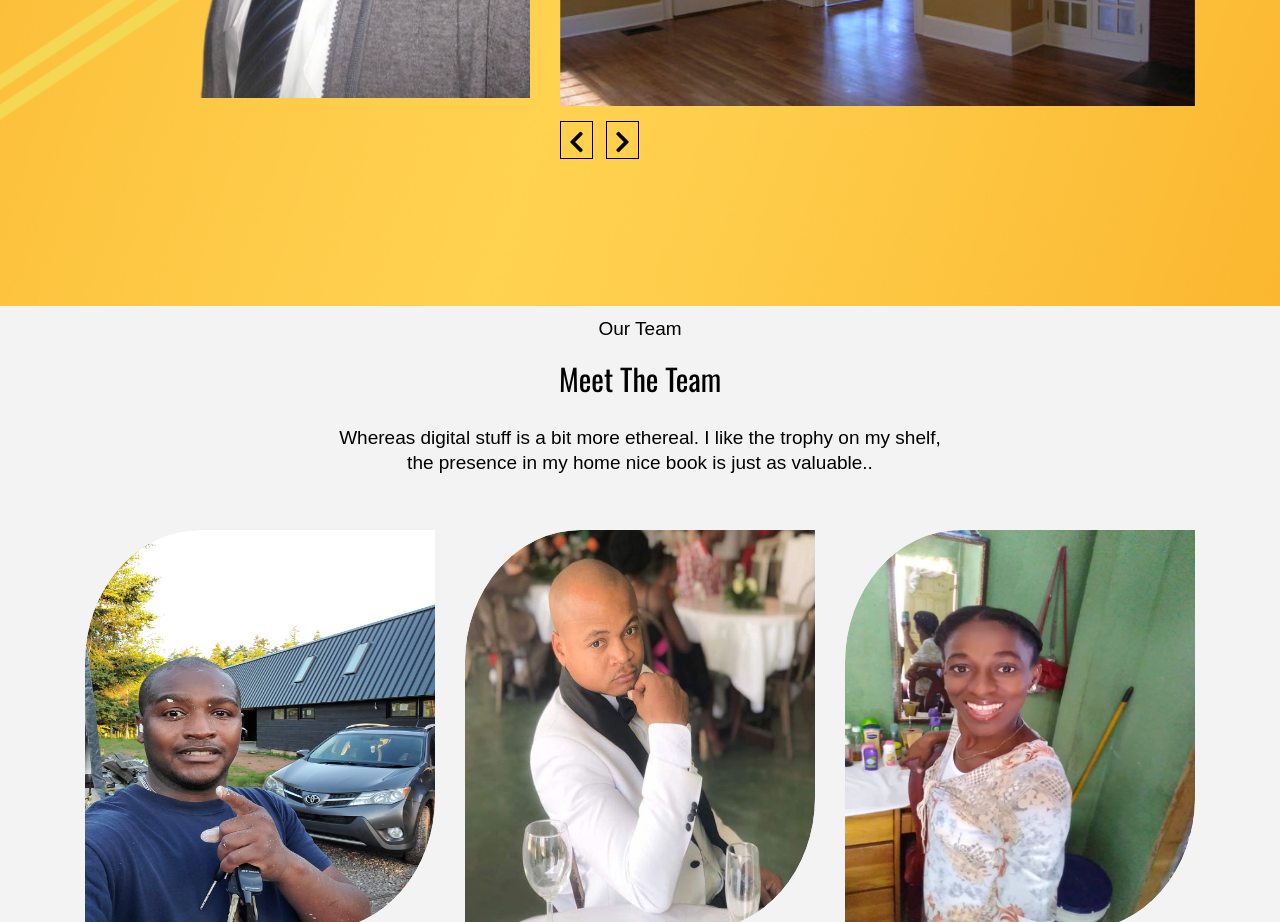
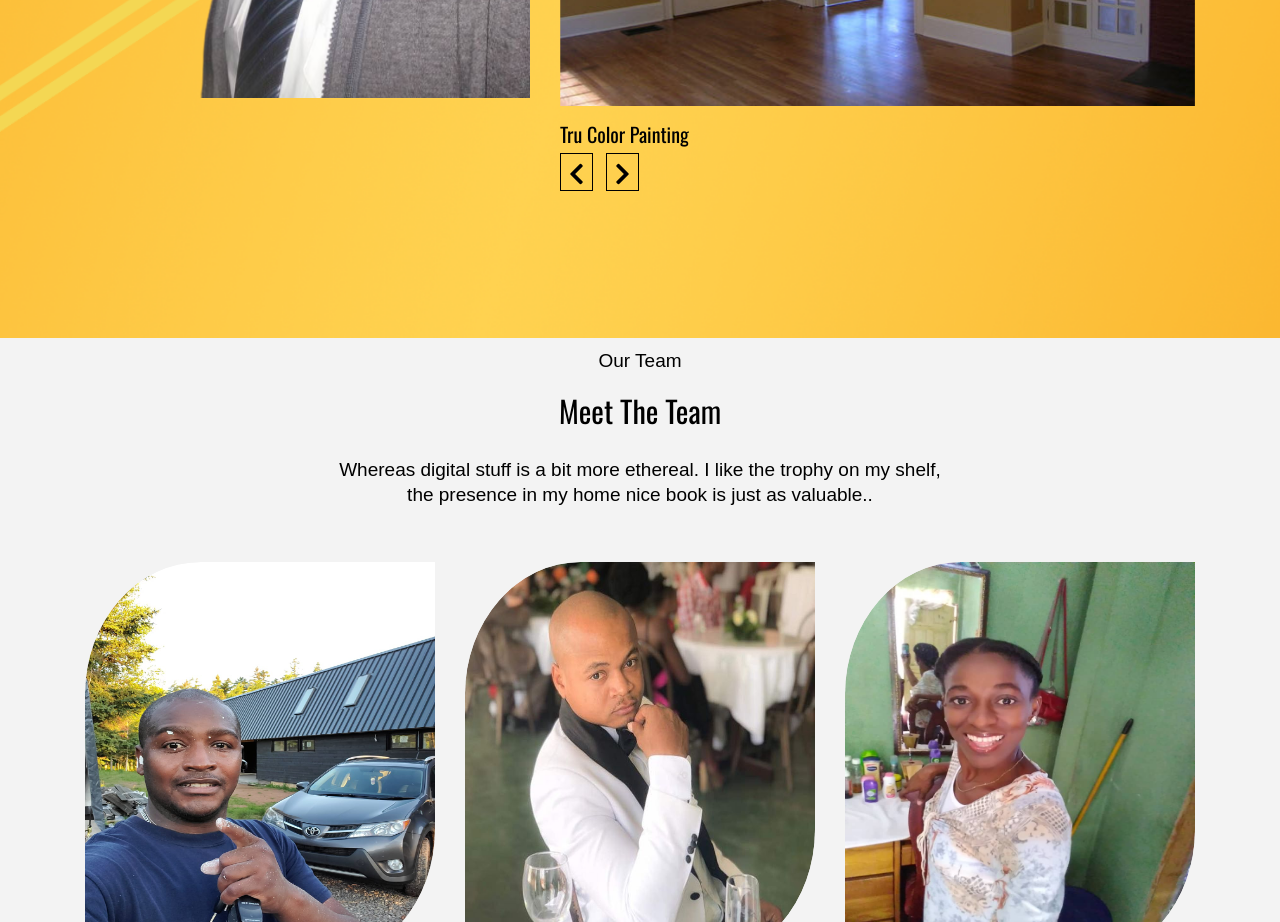
Before and after one commit to cornets28/tru-color-painting, a React (Create React App) app: page /about-us in a window 1280 px wide. Shown: the part 1520-2442 px from the top of the page. Built offline with nearby package versions, Linux system fonts and the light colour scheme; no server answers.

Commit message:
change some sections postions

```diff
--- a/src/component/AboutUs.js
+++ b/src/component/AboutUs.js
@@ -148,7 +148,10 @@ export default class AboutUs extends Component {
                           }}
                         </PaintingConsumer>
                       </div>
-                      <div>
+
+                      <div className="trup-ainting-text">
+                        <h5>Tru Color Painting</h5>
+                      </div>
                       <div className="testimonial-nav">
                         <a
                           data-slide="prev"
@@ -164,7 +167,6 @@ export default class AboutUs extends Component {
                         >
                           <i className="fa fa-chevron-right"></i>
                         </a>
-                        </div>
                       </div>
                     </div>
                   </div>
```
Lines whose indentation alone changed are shown as unchanged.
